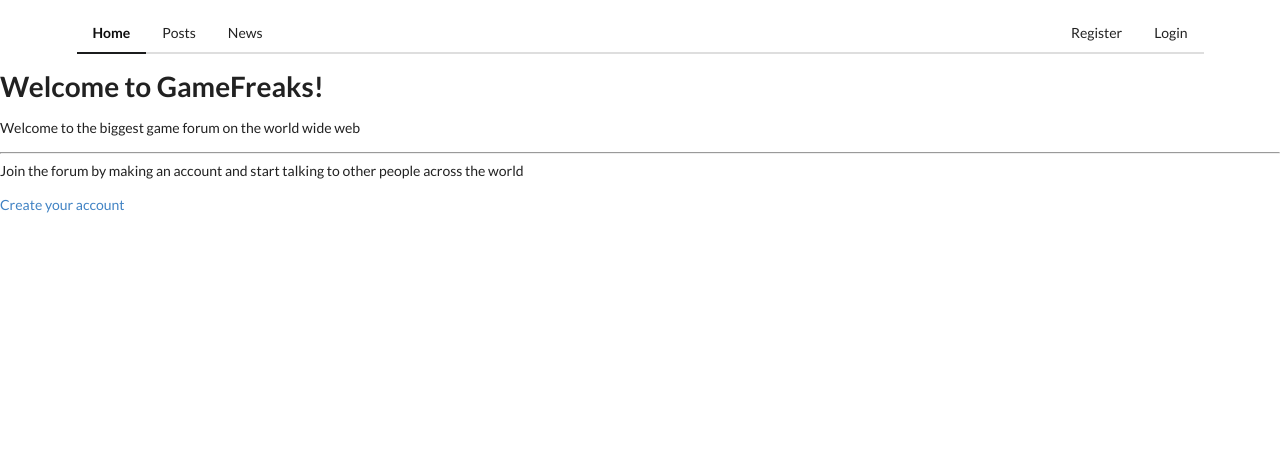
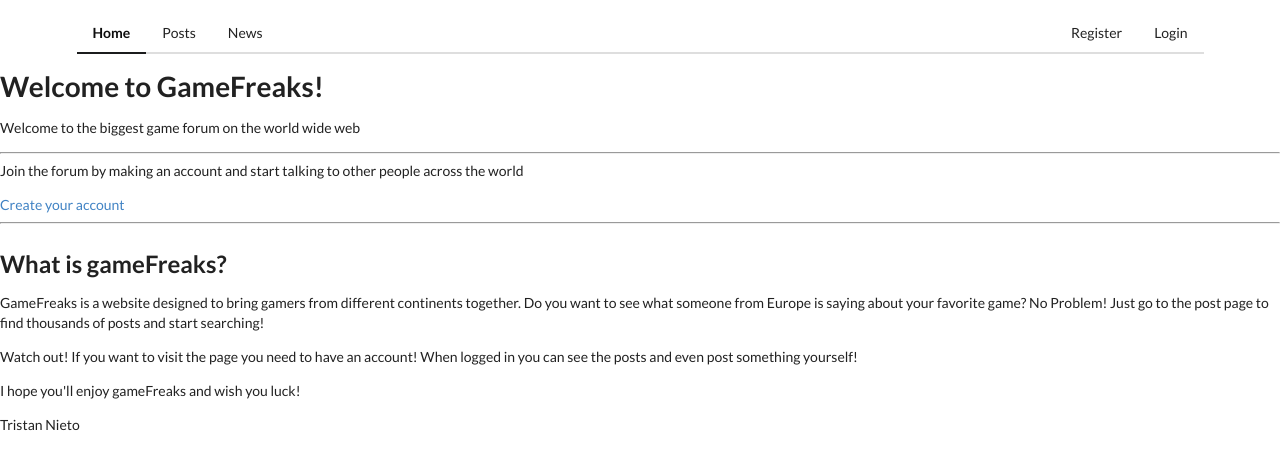
Before and after one commit to Tristanieto/TaakWebapps_Tristan_Nieto, an Angular app in the folder TaakWebapps/frontend/: page /home in a window 1280 px wide. Shown: the top 470 px of the page. Built offline with nearby package versions, Linux system fonts and the light colour scheme.

Commit message:
Een gebruiker kan inloggen, registreren, kan posts bekijken als hij ingelogd is, als hij posts wilt zien zonder ingelogd te zijn wordt hij geredirect naar de login

```diff
--- a/TaakWebapps/frontend/src/app/Post folder/post.module.ts
+++ b/TaakWebapps/frontend/src/app/Post folder/post.module.ts
@@ -10,7 +10,9 @@ import { PostDataService } from "./post-data.service";
 import { RouterModule } from "@angular/router";
 import { PostDetailComponent } from './post-detail/post-detail.component';
 import { PostResolver } from "./Post-resolver";
-import { httpInterceptorProviders } from "../http-interceptors";
+import { httpInterceptorProviders } from "../http-interceptors/index";
+import { AuthenticationService } from "../user/authentication.service";
+import { AuthGuardService } from "../user/auth-guard.service";
 const routes = [
     { path: 'list', component: PostListComponent},
     { path: 'add', component: AddPostComponent},
--- a/TaakWebapps/frontend/src/app/Post folder/post/post.component.ts
+++ b/TaakWebapps/frontend/src/app/Post folder/post/post.component.ts
@@ -1,5 +1,6 @@
 import { Component, OnInit, Input } from '@angular/core';
 import { Post } from '../post.model';
+import { AuthenticationService } from '../../user/authentication.service';
 
 @Component({
   selector: 'app-post',
--- a/TaakWebapps/frontend/src/app/app-routing/app-routing.module.ts
+++ b/TaakWebapps/frontend/src/app/app-routing/app-routing.module.ts
@@ -4,24 +4,28 @@ import { RegisterComponent } from "../user/register/register.component";
 import { LoginComponent } from "../user/login/login.component";
 import { HomeComponent } from "../home/home.component";
 import { SelectivePreloadStrategy } from "./SelectivePreloadStrategy";
-import {AuthGuardService} from '../user/auth-guard.service';
+import { AuthGuardService } from '../user/auth-guard.service';
+import { httpInterceptorProviders } from "../http-interceptors";
+import { AuthenticationService } from "../user/authentication.service";
+import { LogoutComponent } from "../user/logout/logout.component";
 
 const appRoutes: Routes = [
     {
         path: 'post',
         canActivate: [AuthGuardService],
-        loadChildren: 'app/Post folder/post.module#PostModule',
+        loadChildren: '../Post folder/post.module#PostModule',
         data: { preload: true }
     },
     { path: 'home', component: HomeComponent },
     { path: 'register', component: RegisterComponent },
     { path: 'login', component: LoginComponent },
+    { path: 'logout', component: LogoutComponent },
     { path: '', redirectTo: 'home', pathMatch: 'full' },
 ];
 
 @NgModule({
     imports: [
-        RouterModule.forRoot(appRoutes, { preloadingStrategy: SelectivePreloadStrategy })
+        RouterModule.forRoot(appRoutes, {enableTracing:true})
     ],
     declarations: [],
     exports: [
--- a/TaakWebapps/frontend/src/app/app.component.html
+++ b/TaakWebapps/frontend/src/app/app.component.html
@@ -11,7 +11,9 @@
   <a class="item" routerLink="News" routerLinkActive='active'>
     News
   </a>
-  <h6 *ngIf='(currentUser | async); else loginEnRegister' class="right menu" routerLinkActive='active'>Welcome {{currentUser|async}}</h6>
+  <div *ngIf='(currentUser | async) else loginEnRegister' class="right menu">
+      <a class="ui item" routerLinkActive='active' routerLink='logout'>Welcome {{currentUser|async}}</a>
+  </div>
   <ng-template #loginEnRegister>
       <div class="right menu">
           <a class="ui item" routerLink="register" routerLinkActive='active'>
--- a/TaakWebapps/frontend/src/app/app.component.ts
+++ b/TaakWebapps/frontend/src/app/app.component.ts
@@ -1,15 +1,22 @@
 import { Component, OnInit } from '@angular/core';
-import { PostDataService } from './Post folder/post-data.service';
-import { Post } from './Post folder/post.model';
-import { Subject } from 'rxjs/Subject';
-import { post } from 'selenium-webdriver/http';
+import { AuthenticationService } from './user/authentication.service';
+import { Observable } from 'rxjs/Observable';
 
 @Component({
   selector: 'app-root',
   templateUrl: './app.component.html',
-  styleUrls: ['./app.component.css']
+  styleUrls: ['./app.component.css'],
+  providers: []
 })
-export class AppComponent{
+export class AppComponent {
+
+  constructor(private authService: AuthenticationService) {
+
+  }
+
+  get currentUser(): Observable<String> {
+    return this.authService.user$;
+  }
 
   // private filterPostName: string;
   // private filterPost$ = new Subject<string>();
--- a/TaakWebapps/frontend/src/app/app.module.ts
+++ b/TaakWebapps/frontend/src/app/app.module.ts
@@ -17,6 +17,9 @@ import { HomeComponent } from './home/home.component';
 import { PostModule } from './Post folder/post.module';
 import { AppRoutingModule } from './app-routing/app-routing.module';
 import { AuthGuardService } from './user/auth-guard.service';
+import { httpInterceptorProviders } from './http-interceptors';
+import { AuthenticationService } from './user/authentication.service';
+import { LogoutComponent } from './user/logout/logout.component';
 
 // const appRoutes: Routes = [
 //   {path: 'home', component: HomeComponent},
@@ -31,7 +34,7 @@ import { AuthGuardService } from './user/auth-guard.service';
     AppComponent,
     LoginComponent,
     RegisterComponent,
-    HomeComponent
+    HomeComponent, LogoutComponent
   ],
   imports: [
     BrowserModule,
@@ -39,7 +42,7 @@ import { AuthGuardService } from './user/auth-guard.service';
     ReactiveFormsModule,
     AppRoutingModule
   ],
-  providers: [],
+  providers: [AuthGuardService, AuthenticationService],
   bootstrap: [AppComponent],
   exports: [
     RouterModule
--- a/TaakWebapps/frontend/src/app/home/home.component.html
+++ b/TaakWebapps/frontend/src/app/home/home.component.html
@@ -1,4 +1,4 @@
-<div *ngIf='(currentUser | async); else NotLoggedIn'>
+<div *ngIf='(currentUser | async) else NotLoggedIn'>
     <div class="container">
         <div class="jumbotron">
           <h1 class="display-4">Welcome back {{currentUser|async}}!</h1>
@@ -18,5 +18,17 @@
         <a class="btn btn-primary btn-lg" routerLink='/register' role="button">Create your account</a>
       </p>
     </div>
+    <hr>
+    <h2>What is gameFreaks?</h2>
+    <p>GameFreaks is a website designed to bring gamers from different continents together. Do you want to see what someone from Europe
+      is saying about your favorite game? No Problem! Just go to the post page to find thousands of posts and start searching!
+    </p>
+    <p>
+      Watch out! If you want to visit the page you need to have an account! When logged in you can see the posts and even post something yourself!
+    </p>
+    <p>I hope you'll enjoy gameFreaks and wish you luck!</p>
+    <p>
+      Tristan Nieto
+    </p>
   </div>
 </ng-template>
--- a/TaakWebapps/frontend/src/app/home/home.component.ts
+++ b/TaakWebapps/frontend/src/app/home/home.component.ts
@@ -1,4 +1,6 @@
 import { Component, OnInit } from '@angular/core';
+import { AuthenticationService } from '../user/authentication.service';
+import { Observable } from 'rxjs/Observable';
 
 @Component({
   selector: 'app-home',
@@ -7,9 +9,14 @@ import { Component, OnInit } from '@angular/core';
 })
 export class HomeComponent implements OnInit {
 
-  constructor() { }
+  constructor(private authService: AuthenticationService) { }
 
   ngOnInit() {
+
+  }
+
+  get currentUser(): Observable<String>{
+    return this.authService.user$;
   }
 
 }
--- /dev/null
+++ b/TaakWebapps/frontend/src/app/user/logout/logout.component.html
@@ -0,0 +1 @@
+<p>You are logged out!</p>
--- /dev/null
+++ b/TaakWebapps/frontend/src/app/user/logout/logout.component.ts
@@ -0,0 +1,17 @@
+import { Component, OnInit } from '@angular/core';
+import { AuthenticationService } from '../authentication.service';
+
+@Component({
+  selector: 'app-logout',
+  templateUrl: './logout.component.html',
+  styleUrls: ['./logout.component.css']
+})
+export class LogoutComponent implements OnInit {
+
+  constructor(private authService: AuthenticationService) { }
+
+  ngOnInit() {
+    this.authService.logout();
+  }
+
+}
```
Also changed, not shown: TaakWebapps/frontend/src/app/user/user.module.ts (deleted, +0 -12 lines), TaakWebapps/frontend/src/app/user/logout/logout.component.css (added), 2 other files (tests, documents, lock files or other folders). Lines whose indentation alone changed are shown as unchanged.
